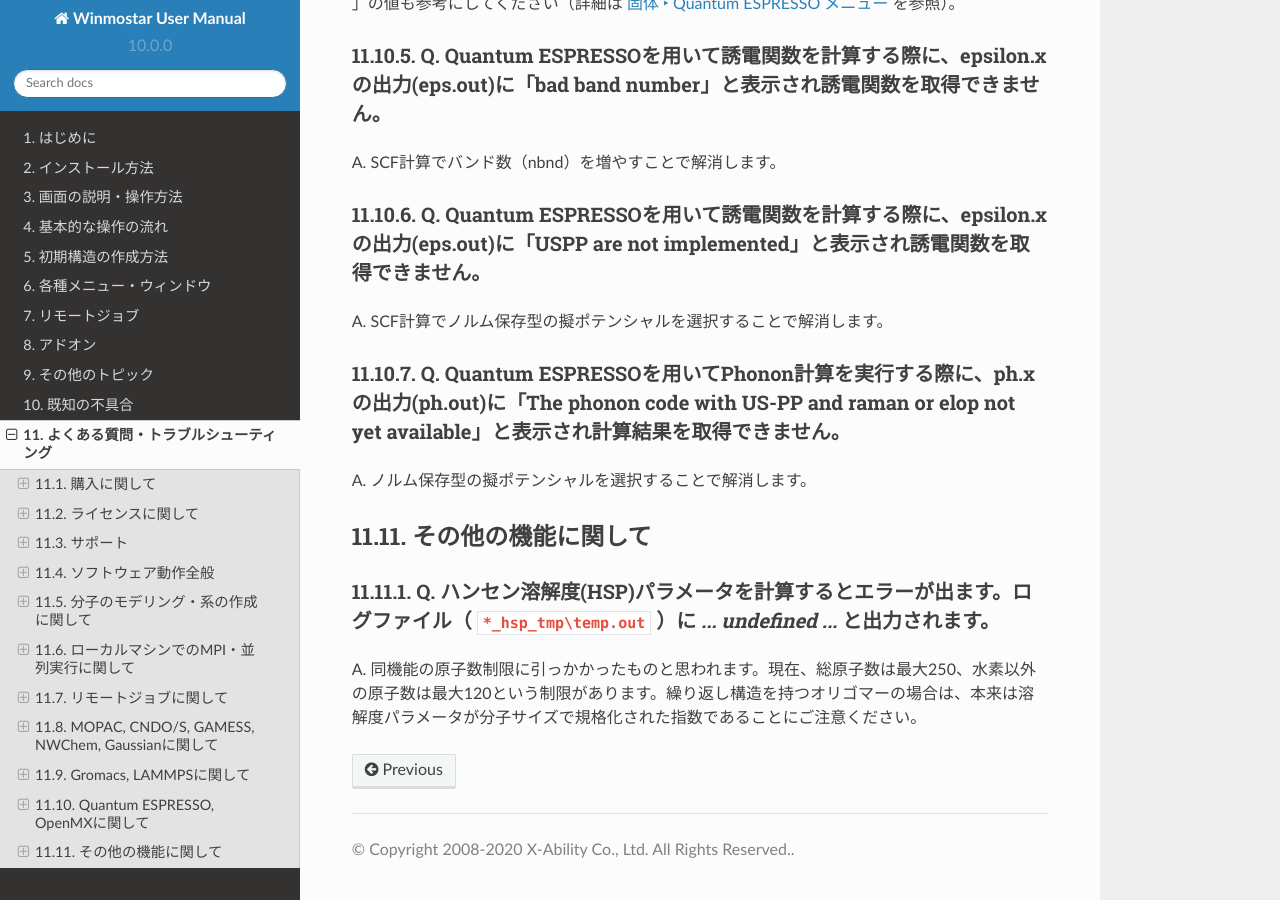
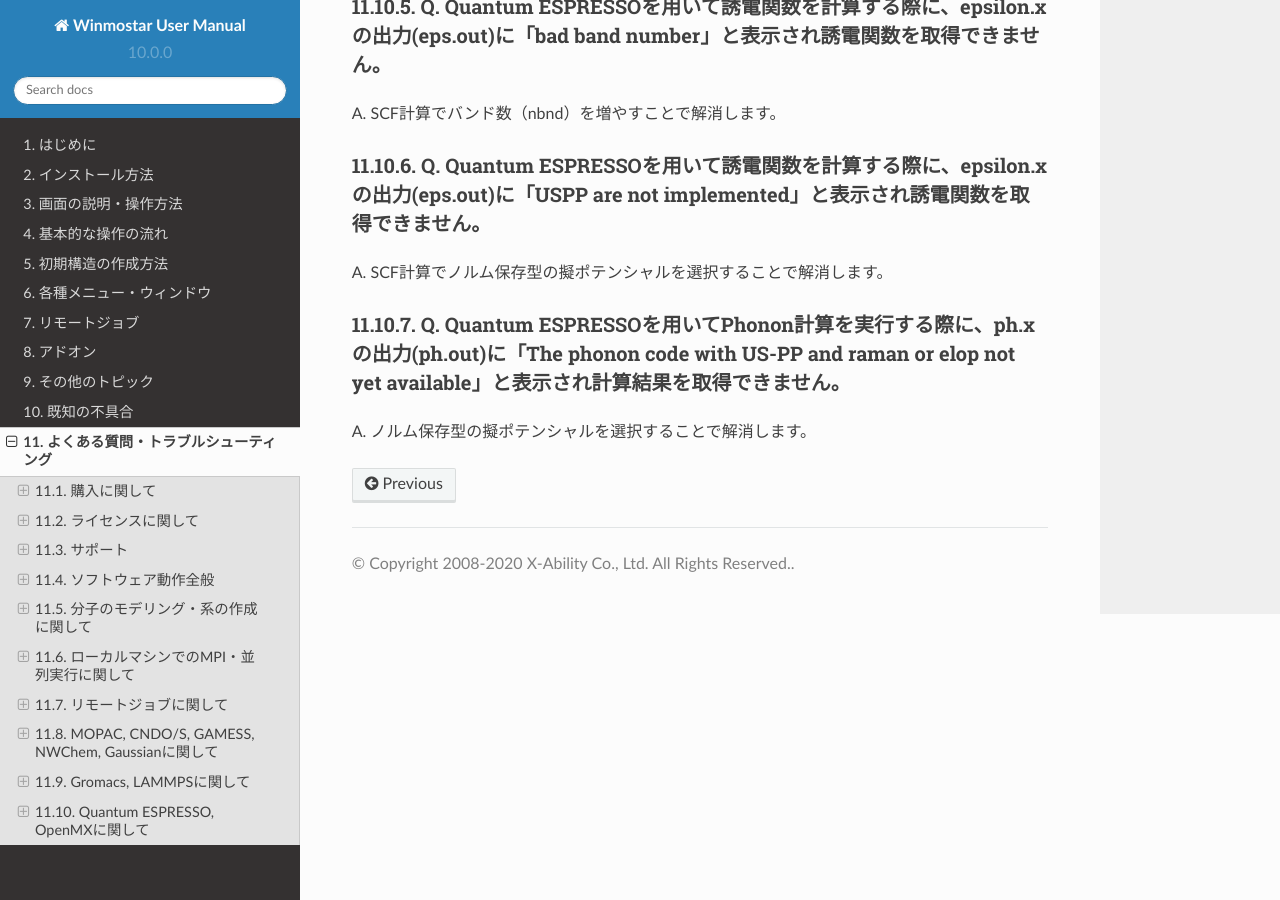
Before and after one commit to X-Ability/winmostar_doc, a Sphinx documentation site: the page built from source/faq/faq.rst, in a window 1280 px wide and 900 px high, scrolled down 15648 px. Built offline with Sphinx 7.4.7 and the Read the Docs theme 2.0.0, drawn with Linux system fonts in a browser that asks for light colours; some of the changed text lies outside the part shown.

Commit message:
FAQ修正

```diff
--- a/source/faq/faq.rst
+++ b/source/faq/faq.rst
@@ -49,7 +49,8 @@
 Q. 講義での使用方法を教えてください。講義用ライセンスの使用条件を教えてください。
 ^^^^^^^^^^^^^^^^^^^^^^^^^^^^^^^^^^^^^^^^^^^^^^^^^^^^^^^^^^^^^^^^^^^^^^^^^^^^^^^^^^
 
-| A. 講義用ライセンスを教育機関での講義目的に限り、教員及び授業に参加する学生全員でお使いいただけます。
+| A.
+| 講義用ライセンスを教育機関での講義目的に限り、教員及び授業に参加する学生全員でお使いいただけます。
 |
 | 申請時には以下の注意点をご確認下さい。
 | ・講義を行われる先生から直接問い合わせ下さい。
@@ -493,11 +494,3 @@
 ^^^^^^^^^^^^^^^^^^^^^^^^^^^^^^^^^^^^^^^^^^^^^^^^^^^^^^^^^^^^^^^^^^^^^^^^^^^^^^^^^^^^^^^^^^^^^^^^^^^^^^^^^^^^^^^^^^^^^^^^^^^^^^^^^^^^^^^^^^^^^^^^^^^^^^^^^^^^^^^^^^^^^^^^^^^^^^^^^^^^^^^^^^^
 
 | A. ノルム保存型の擬ポテンシャルを選択することで解消します。
-
-その他の機能に関して
--------------------------
-
-Q. ハンセン溶解度(HSP)パラメータを計算するとエラーが出ます。ログファイル（ :file:`*_hsp_tmp\\temp.out` ）に `... undefined ...` と出力されます。
-^^^^^^^^^^^^^^^^^^^^^^^^^^^^^^^^^^^^^^^^^^^^^^^^^^^^^^^^^^^^^^^^^^^^^^^^^^^^^^^^^^^^^^^^^^^^^^^^^^^^^^^^^^^^^^^^^^^^^^^^^^^^^^^^^^^^^^^^^^^^^^^^^
-
-| A. 同機能の原子数制限に引っかかったものと思われます。現在、総原子数は最大250、水素以外の原子数は最大120という制限があります。繰り返し構造を持つオリゴマーの場合は、本来は溶解度パラメータが分子サイズで規格化された指数であることにご注意ください。
```
Also changed, not shown: other parts of source/faq/faq.rst (+1 -1 lines), 2 other files.
